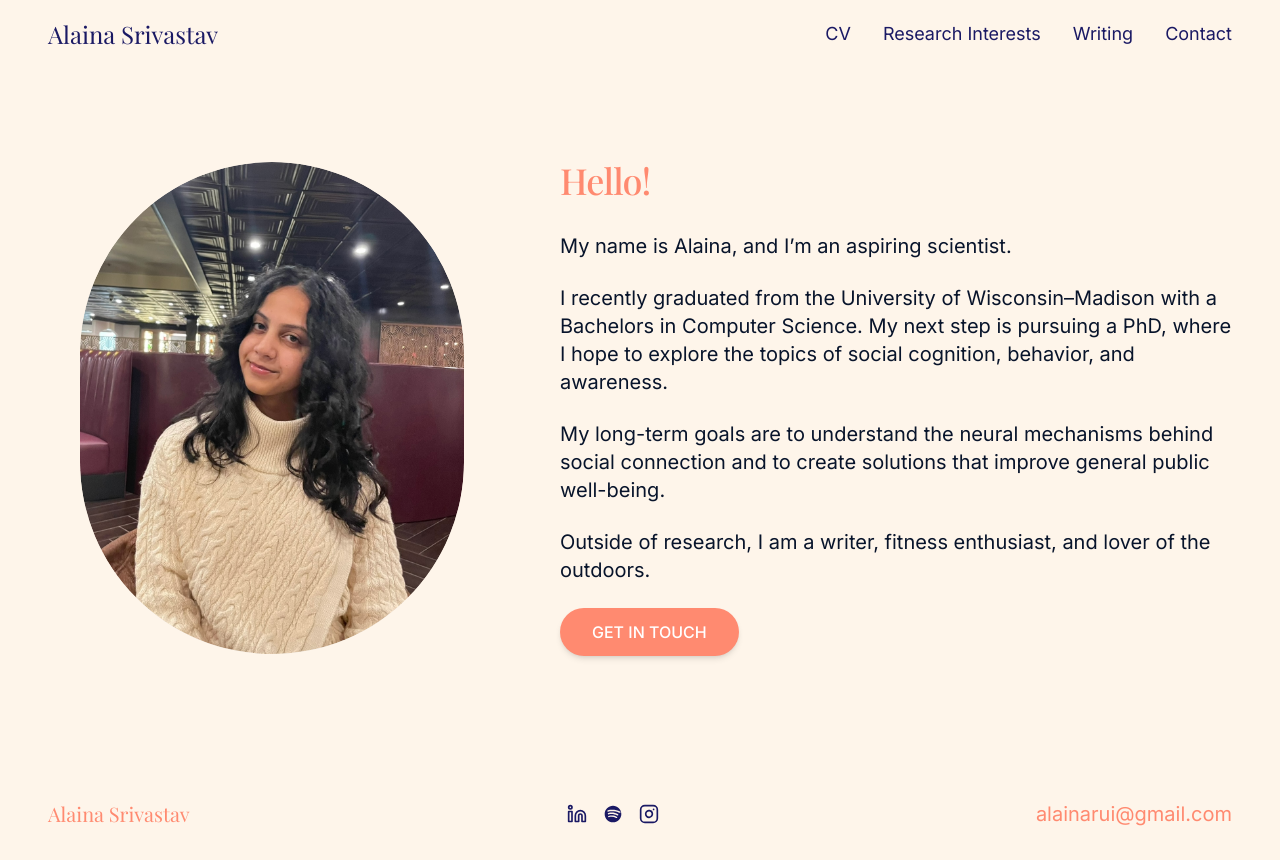
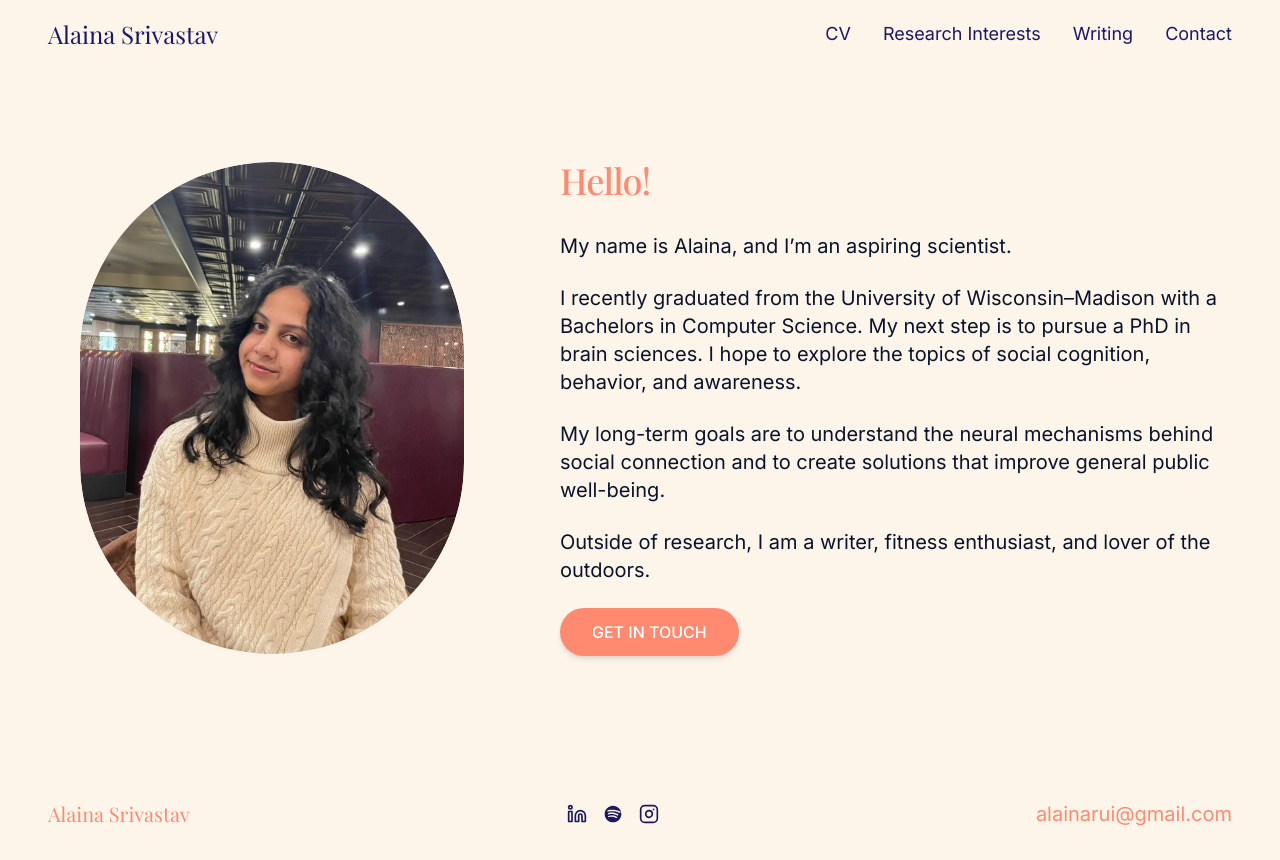
Before and after one commit to alainasriv/alainasrivsite, a React (Vite) app: page / in a window 1280 px wide. Built offline with nearby package versions, Linux system fonts and the light colour scheme.

Commit message:
brain sciences

```diff
--- a/src/pages/Index.tsx
+++ b/src/pages/Index.tsx
@@ -67,7 +67,7 @@ const Index = () => {
             className="text-lg md:text-xl leading-relaxed mb-4"
             variants={fadeIn}
           >
-            I recently graduated from the University of Wisconsin–Madison with a Bachelors in Computer Science. My next step is pursuing a PhD, where I hope to explore the topics of social cognition, behavior, and awareness.
+            I recently graduated from the University of Wisconsin–Madison with a Bachelors in Computer Science. My next step is to pursue a PhD in brain sciences. I hope to explore the topics of social cognition, behavior, and awareness.
           </motion.p>
 
           <motion.p
```
